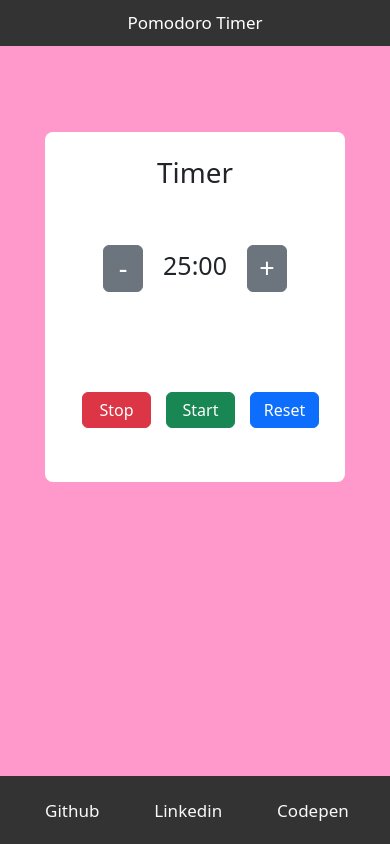
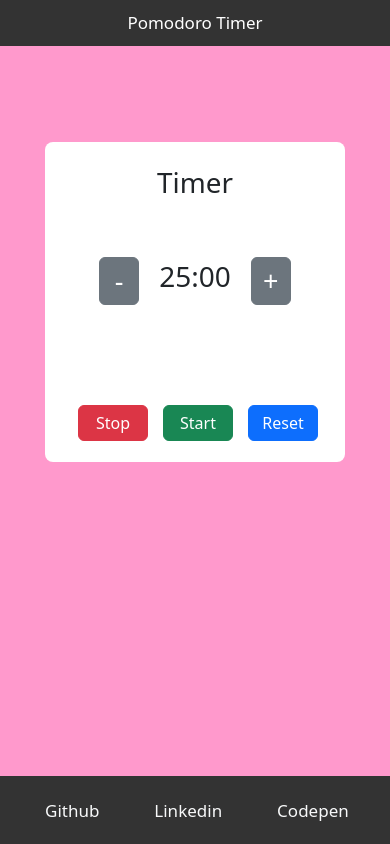
Before and after one commit to ygordeoliveira/pomodoro-Freecodecamp, a React (Create React App) app: page / in a window 390 px wide. Built offline with nearby package versions, Linux system fonts and the light colour scheme.

Commit message:
Adjust the spacing at the top of the container and inside the pomodoro container when the screen is 399 wide or less.

```diff
--- a/src/App.css
+++ b/src/App.css
@@ -155,12 +155,12 @@ footer a {
     }
 
     .d-block {
-        margin-top: 60px;
+        margin-top: 70px;
     }
 
     .container {
         width: 300px;
-        height: 350px;
+        height: 320px;
         padding: 8px 2px 8px 2px;
         background: #fff;
     }
@@ -168,17 +168,17 @@ footer a {
     .btn-adjust {
         width: 40px;
         margin: 0 20px; /* Espaçamento horizontal entre os botões */
-        padding: 2px 10px 2px;
+        padding: 3px 10px 3px;
         font-size: 27px;
     }
 
     .minutes {
-        font-size: 25px; /* Tamanho do texto dos minutos */
+        font-size: 28px; /* Tamanho do texto dos minutos */
         margin-top: 9px; /* Espaçamento entre os botões e o tempo */
     }
 
     .buttons {
-        margin-left: 20px;
+        margin-left: 16px;
     }
 
     button {
@@ -212,12 +212,12 @@ footer a {
     }
 
     .d-block {
-        margin-top: 60px;
+        margin-top: 70px;
     }
 
     .container {
         width: 300px;
-        height: 350px;
+        height: 320px;
         padding: 8px 2px 8px 2px;
         background: #fff;
     }
@@ -235,7 +235,7 @@ footer a {
     }
 
     .buttons {
-        margin-left: 20px;
+        margin-left: 16px;
         margin-bottom: 1px;
     }
 
@@ -270,12 +270,12 @@ footer a {
     }
 
     .d-block {
-        margin-top: 60px;
+        margin-top: 80px;
     }
 
     .container {
         width: 250px;
-        height: 300px;
+        height: 295px;
         padding: 1px 1px 1px 1px;
         background: #fff;
     }
@@ -332,7 +332,7 @@ footer a {
     }
 
     .d-block {
-        margin-top: 90px;
+        margin-top: 100px;
     }
 
     .container {
```
